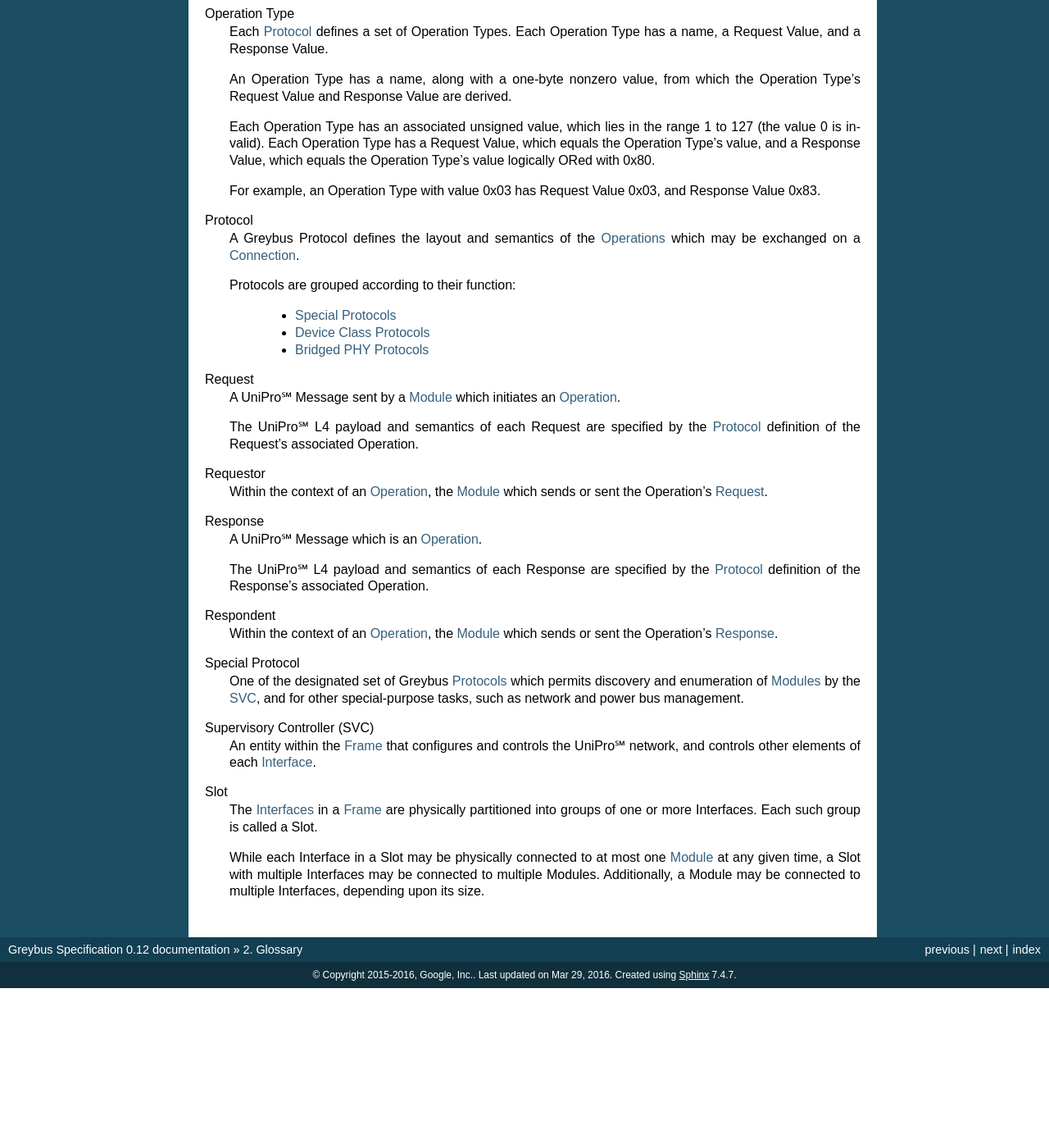
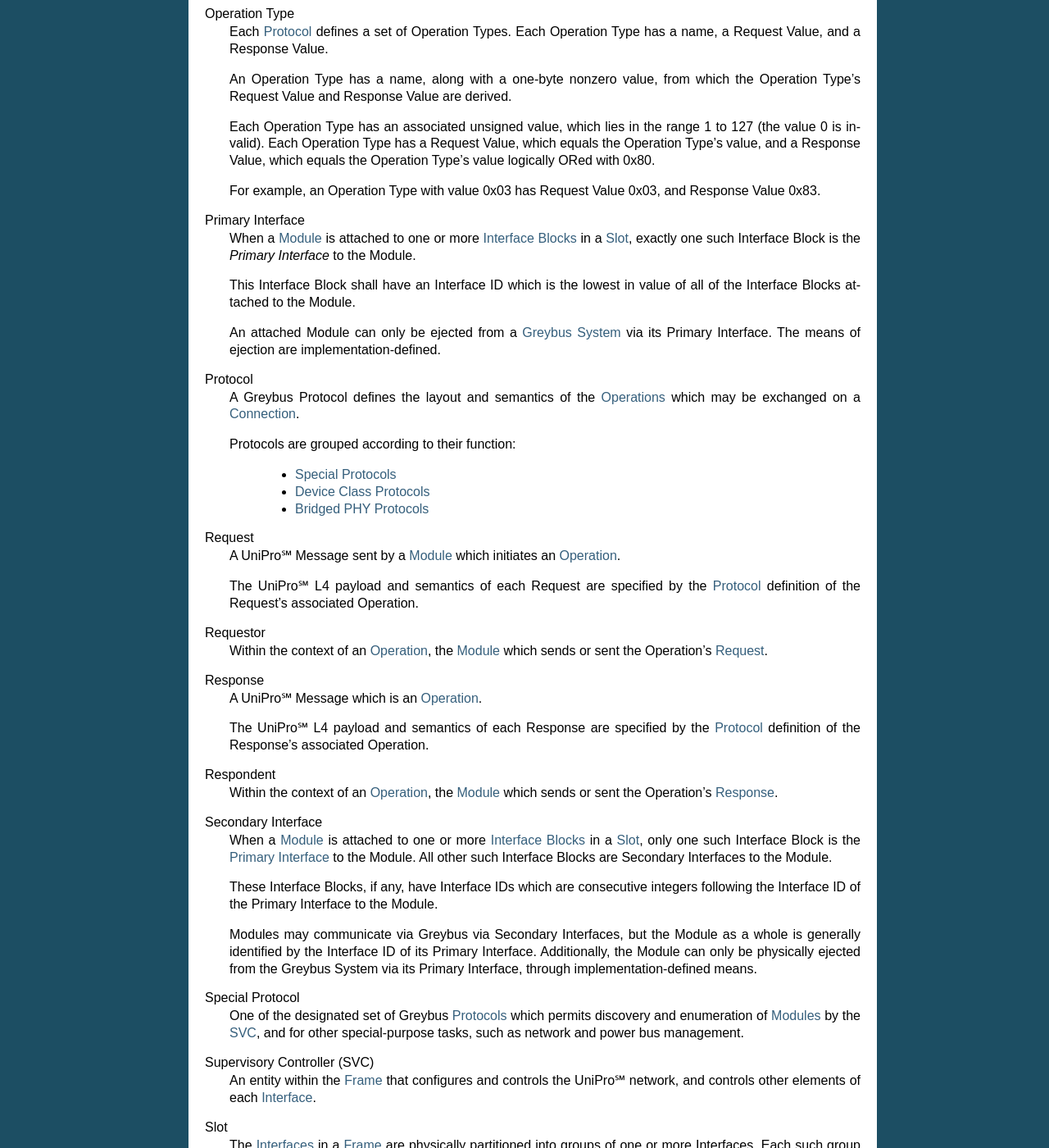
Before and after one commit to projectara/greybus-spec, a Sphinx documentation site: the page built from source/glossary.rst, in a window 1280 px wide and 1400 px high, scrolled down 1456 px. Shown: the whole window at 82% size. Built offline with Sphinx 7.4.7, drawn with Linux system fonts in a browser that asks for light colours; pages that are not in the unit, such as notebooks, are missing from menus; before the commit the page ends 2661 px from its top, so only the background shows below that.

Commit message:
greybus-spec: make interface orders proper
Later patches are capitalizing the terms Primary Interface and Secondary
Interface. Let's help them out by making the hardware model do the same
thing -- making them proper nouns within the context of the spec.

Since we're doing that, we need to also add glossary entries defining
these terms in context; do that as well.

Signed-off-by: Marti Bolivar <mbolivar@leaflabs.com>
Reviewed-by: Viresh Kumar <viresh.kumar@linaro.org>
Reviewed-by: Alex Elder <elder@linaro.org>
Reviewed-by: Johan Hovold <johan@hovoldconsulting.com>
Signed-off-by: Greg Kroah-Hartman <gregkh@google.com>

```diff
--- a/source/glossary.rst
+++ b/source/glossary.rst
@@ -152,6 +152,22 @@ Operation Type
     For example, an Operation Type with value 0x03 has Request Value
     0x03, and Response Value 0x83.
 
+.. _glossary-primary-interface:
+
+Primary Interface
+    When a :ref:`Module <glossary-module>` is attached to one or more
+    :ref:`Interface Blocks <glossary-interface-block>` in a :ref:`Slot
+    <glossary-slot>`, exactly one such Interface Block is the *Primary
+    Interface* to the Module.
+
+    This Interface Block shall have an Interface ID which is the
+    lowest in value of all of the Interface Blocks attached to the
+    Module.
+
+    An attached Module can only be ejected from a :ref:`Greybus System
+    <glossary-greybus-system>` via its Primary Interface. The means of
+    ejection are implementation-defined.
+
 .. _glossary-protocol:
 
 Protocol
@@ -199,6 +215,26 @@ Respondent
    :ref:`Module <glossary-module>` which sends or sent the Operation's
    :ref:`Response <glossary-request>`.
 
+.. _glossary-secondary-interface:
+
+Secondary Interface
+    When a :ref:`Module <glossary-module>` is attached to one or more
+    :ref:`Interface Blocks <glossary-interface-block>` in a :ref:`Slot
+    <glossary-slot>`, only one such Interface Block is the
+    :ref:`Primary Interface <glossary-primary-interface>` to the
+    Module. All other such Interface Blocks are Secondary Interfaces
+    to the Module.
+
+    These Interface Blocks, if any, have Interface IDs which are
+    consecutive integers following the Interface ID of the Primary
+    Interface to the Module.
+
+    Modules may communicate via Greybus via Secondary Interfaces, but
+    the Module as a whole is generally identified by the Interface ID
+    of its Primary Interface. Additionally, the Module can only be
+    physically ejected from the Greybus System via its Primary
+    Interface, through implementation-defined means.
+
 .. _glossary-special-protocol:
 
 Special Protocol
```
Also changed, not shown: source/hardware_model.rst (+16 -14 lines).
